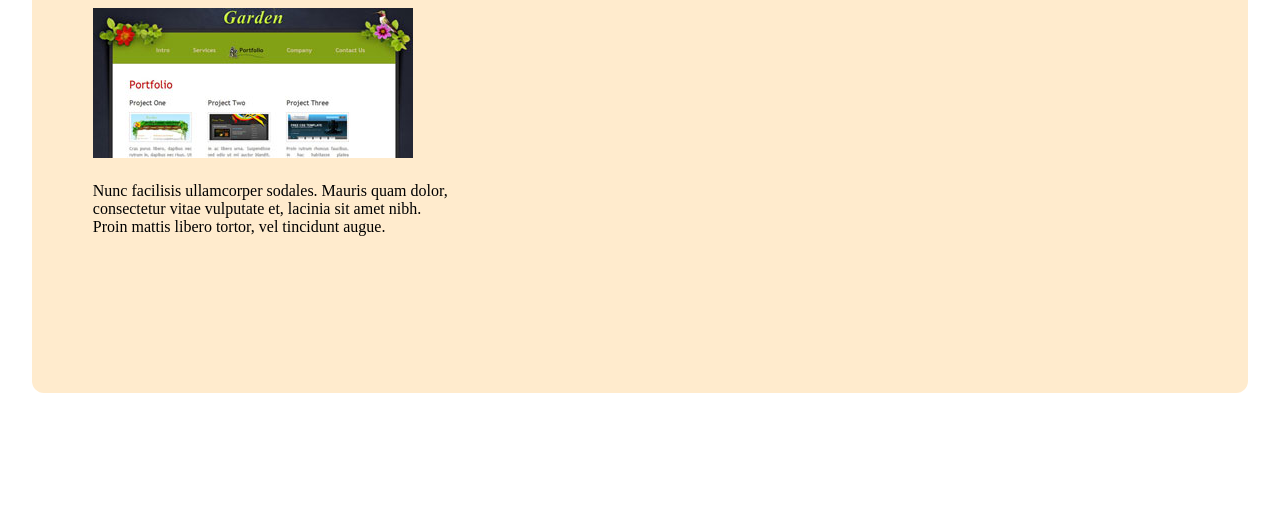
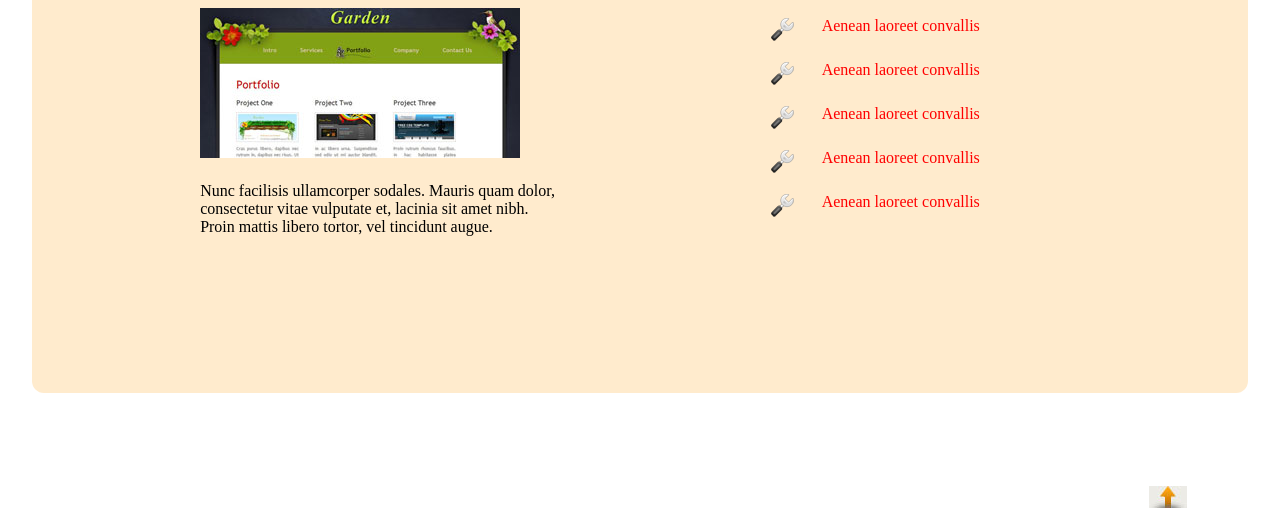
Before and after one commit to Tamal2026/My-Project, a plain HTML site: page index.html in a window 1280 px wide. Shown: the part 407-919 px from the top of the page. Before the commit the page ends 800 px from the top, so only its background shows below. Drawn offline with Linux system fonts and the light colour scheme; files whose address does not match are found by name.

Commit message:
Finised First Section

```diff
--- a/index.html
+++ b/index.html
@@ -68,9 +68,33 @@
                 <img src="/imt/onebit_21.png" alt="">
                 <p class="sec-1-title">Aenean laoreet convallis</p>
             </div>
+            <div class="sec-1">
+                <img src="/imt/onebit_21.png" alt="">
+                <p class="sec-1-title">Aenean laoreet convallis</p>
+            </div>
+            <div class="sec-1">
+                <img src="/imt/onebit_21.png" alt="">
+                <p class="sec-1-title">Aenean laoreet convallis</p>
+            </div>
+            <div class="sec-1">
+                <img src="/imt/onebit_21.png" alt="">
+                <p class="sec-1-title">Aenean laoreet convallis</p>
+            </div>
+            <div class="sec-1">
+                <img src="/imt/onebit_21.png" alt="">
+                <p class="sec-1-title">Aenean laoreet convallis</p>
+            </div>
+            <div class="sec-1">
+                <img src="/imt/onebit_21.png" alt="">
+                <p class="sec-1-title">Aenean laoreet convallis</p>
+            </div>
 
         </div>
 
+
+    </div>
+    <div class="img-go-to-top">
+        <img src="/imt/tooplate_gototop.jpg" alt="">
     </div>
      </header>
      <main>
--- a/style.css
+++ b/style.css
@@ -55,19 +55,33 @@ margin-top: 20px;
 }
 .garden-img{
     margin-top: 25px;
+
 }
 .garden-descrption{
     margin-top: 20px;
 
 }
+
 .garden-project{
     display: flex;
-    justify-content: space-between;
+    justify-content: space-around;
+    align-items: center;
 }
 .sec-1-title{
     color: red;
 }
 .sec-1{
     display: flex;
-    gap: 25px;
+    gap: 28px;
+margin-top: 20px;
+
 }
+.our-services{
+ padding-right: 100px;
+}
+.img-go-to-top{
+   padding-left: 200px;
+   float: right;
+   margin-top: 250px;
+
+}
```
